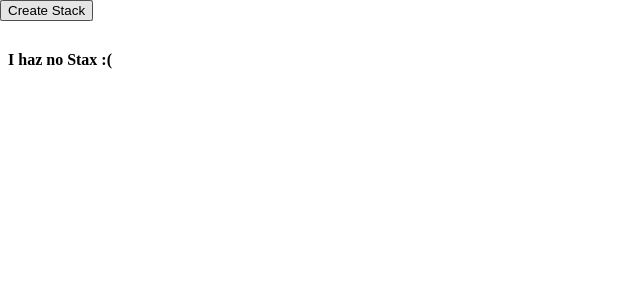
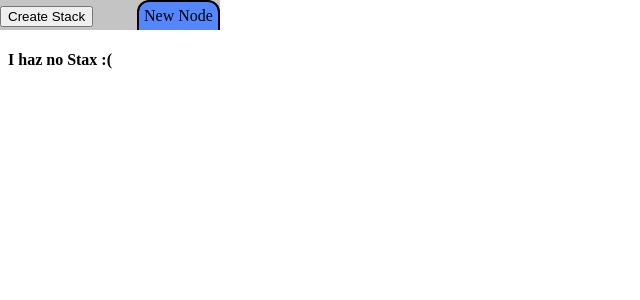
Before and after one commit to caffeine-storm/stax, a Django app: page /stax/ in a window 1280 px wide. Shown: the top 300 px of the page, without its empty margins (0-640 px from the left). Run offline with Django 3.2, Linux system fonts and the light colour scheme; data that the repository does not hold is empty.

Commit message:
Put a stacknode in the add-stack-toolbar

```diff
--- a/templates/stax/widgets/addstacktoolbar.html
+++ b/templates/stax/widgets/addstacktoolbar.html
@@ -1 +1,4 @@
-	<button class="create-stack-button">Create Stack</button>
+	<button class="create-stack-button" style="display: inline-block">Create Stack</button>
+    <ul class="stack-list" style="display: inline; font-size: 12pt">
+        <li class="stack-node" style="display: inline-block">New Node</li>
+    </ul>
```
